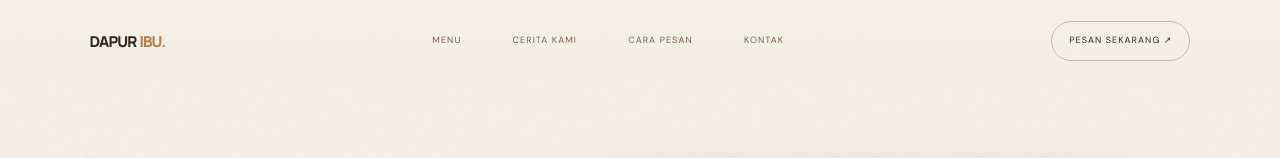
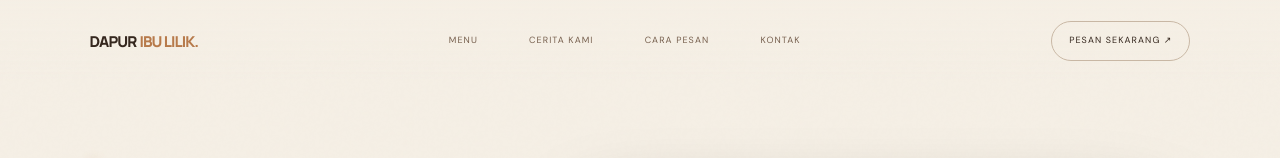
Before and after one commit to silumanharian/dapuribukita, a plain HTML site: page index.html in a window 1280 px wide. Shown: the top 158 px of the page. Drawn offline with nearby package versions, Linux system fonts and the light colour scheme; grey boxes are pictures that could not be loaded.

Commit message:
Update index.html

```diff
--- a/index.html
+++ b/index.html
@@ -15,7 +15,7 @@
 <body>
   <div class="noise"></div>
   <header class="site-header container-fluid">
-    <a class="brand" href="#home">DAPUR<span>IBU.</span></a>
+    <a class="brand" href="#home">DAPUR<span>IBU LILIK.</span></a>
     <nav class="desktop-nav">
       <a href="#menu">MENU</a><a href="#story">CERITA KAMI</a><a href="#cara-pesan">CARA PESAN</a><a href="#contact">KONTAK</a>
     </nav>
```
